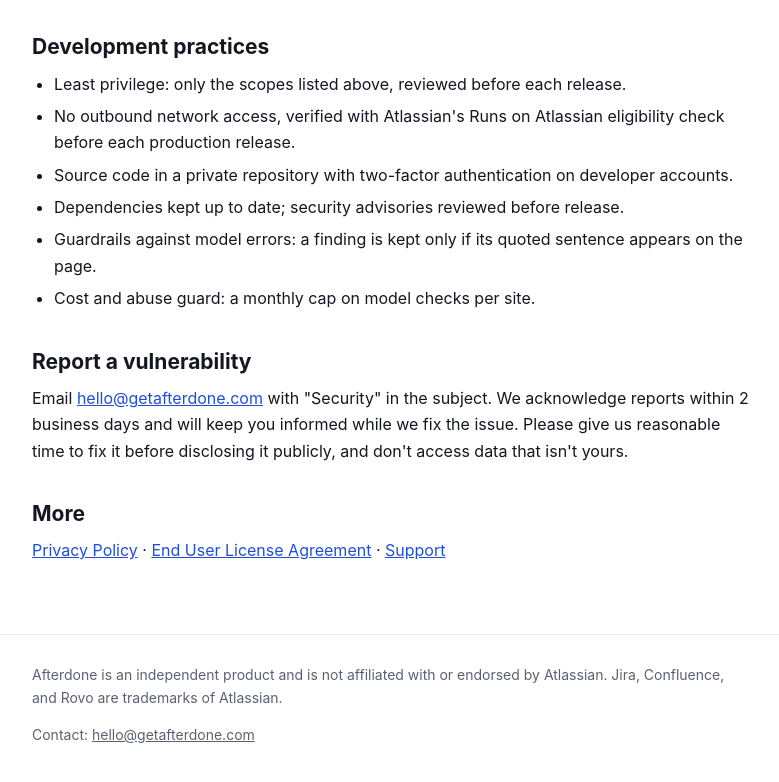
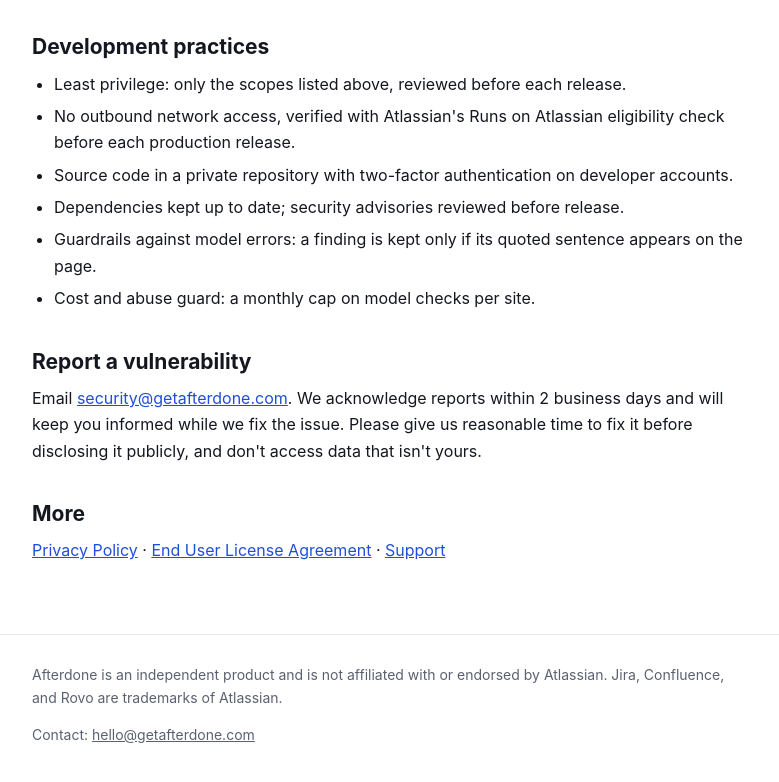
Before and after one commit to fb7sm4m4z7-star/afterdone-landing, a plain HTML site: page security/index.html in a window 1280 px wide. Shown: the part 2434-3216 px from the top of the page, without its empty margins (248-1027 px from the left). Drawn offline with Linux system fonts and the light colour scheme.

Commit message:
Use security@getafterdone.com for vulnerability reports
Co-Authored-By: Claude Opus 5.5 <noreply@anthropic.com>
Claude-Session: https://claude.ai/code/session_01ACUpwmfaC7cjRWHTW9YsPs

```diff
--- a/security/index.html
+++ b/security/index.html
@@ -73,7 +73,7 @@
 </ul>
 
 <h2>Report a vulnerability</h2>
-<p>Email <a href="mailto:hello@getafterdone.com">hello@getafterdone.com</a> with "Security" in the subject. We acknowledge reports within 2 business days and will keep you informed while we fix the issue. Please give us reasonable time to fix it before disclosing it publicly, and don't access data that isn't yours.</p>
+<p>Email <a href="mailto:security@getafterdone.com">security@getafterdone.com</a>. We acknowledge reports within 2 business days and will keep you informed while we fix the issue. Please give us reasonable time to fix it before disclosing it publicly, and don't access data that isn't yours.</p>
 
 <h2>More</h2>
 <p><a href="/privacy/">Privacy Policy</a> · <a href="/terms/">End User License Agreement</a> · <a href="/support/">Support</a></p>
```
Also changed, not shown: support/index.html (+1 -1 lines).
